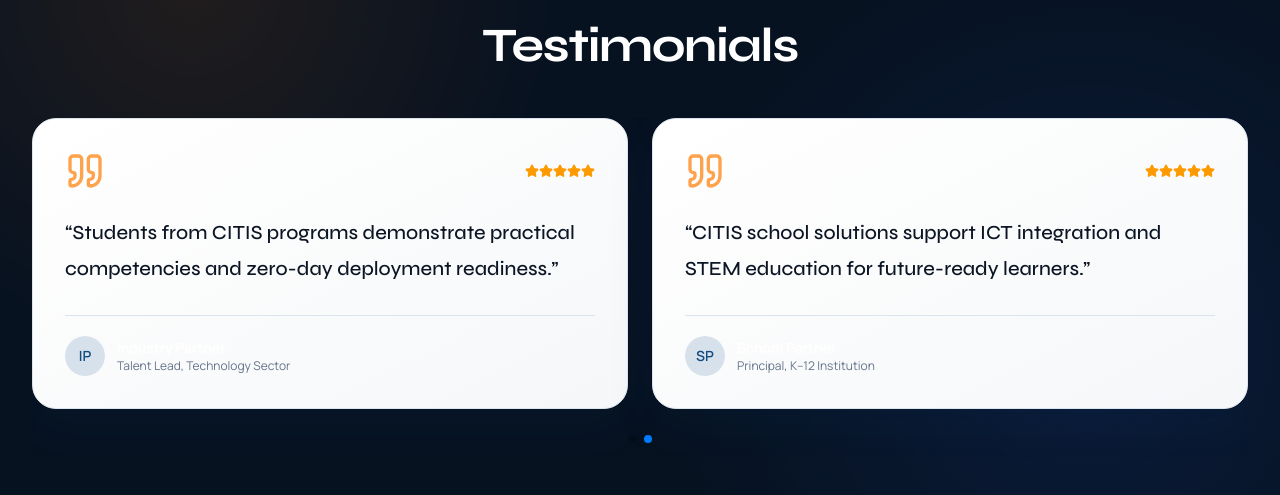
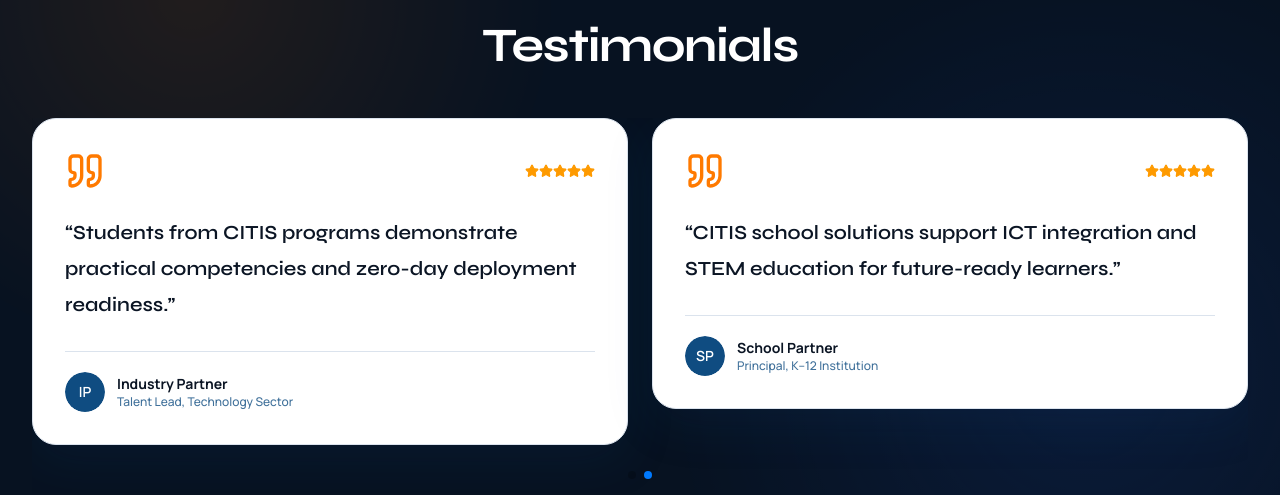
Before and after one commit to harshadsangle/Citis, a Next.js app in the folder citis-infotech/frontend/: page / in a window 1280 px wide. Shown: the part 6887-7382 px from the top of the page. Built offline with nearby package versions, Linux system fonts and the light colour scheme; no server answers.

Commit message:
fix: solid white testimonial cards with navy text
Co-authored-by: harshadsangle <harshadsangle@users.noreply.github.com>

```diff
--- a/citis-infotech/frontend/components/shared/TestimonialsSlider.tsx
+++ b/citis-infotech/frontend/components/shared/TestimonialsSlider.tsx
@@ -67,22 +67,22 @@ export function TestimonialsSlider({ testimonials, items }: TestimonialsSliderPr
     >
       {slides.map((item) => (
         <SwiperSlide key={item.id ?? item.name} className="h-auto">
-          <figure className="surface flex h-full flex-col rounded-[1.5rem] border border-border/60 bg-gradient-to-br from-card to-slate-50/80 p-7 shadow-[0_16px_50px_rgba(15,76,129,0.08)] sm:p-8 dark:to-slate-900/50">
+          <figure className="flex h-full flex-col rounded-[1.5rem] border border-[#0F4C81]/15 bg-white p-7 text-[#0b1524] shadow-[0_16px_50px_rgba(15,76,129,0.12)] sm:p-8">
             <div className="flex items-center justify-between">
-              <Quote className="size-10 text-accent/70" />
+              <Quote className="size-10 text-[#FF7A00]" />
               <div className="flex text-amber-500" aria-label={`${item.rating ?? 5} out of 5 stars`}>
                 {Array.from({ length: item.rating ?? 5 }).map((_, index) => (
                   <Star key={index} className="size-3.5 fill-current" />
                 ))}
               </div>
             </div>
-            <blockquote className="mt-6 flex-1 font-heading text-xl leading-9 font-medium text-foreground">
+            <blockquote className="mt-6 flex-1 font-heading text-xl leading-9 font-semibold text-[#0b1524]">
               &ldquo;{item.quote}&rdquo;
             </blockquote>
-            <figcaption className="mt-7 flex items-center gap-3 border-t border-border pt-5">
+            <figcaption className="mt-7 flex items-center gap-3 border-t border-[#0F4C81]/15 pt-5">
               <Avatar>
                 {item.avatarUrl ? <AvatarImage src={item.avatarUrl} alt={item.name} /> : null}
-                <AvatarFallback>
+                <AvatarFallback className="bg-[#0F4C81] text-white">
                   {item.name
                     .split(" ")
                     .map((name) => name[0])
@@ -91,8 +91,8 @@ export function TestimonialsSlider({ testimonials, items }: TestimonialsSliderPr
                 </AvatarFallback>
               </Avatar>
               <span>
-                <span className="block text-sm font-semibold">{item.name}</span>
-                <span className="block text-xs text-muted-foreground">
+                <span className="block text-sm font-bold text-[#0b1524]">{item.name}</span>
+                <span className="block text-xs font-medium text-[#0F4C81]/80">
                   {item.role}, {item.company}
                 </span>
               </span>
```
